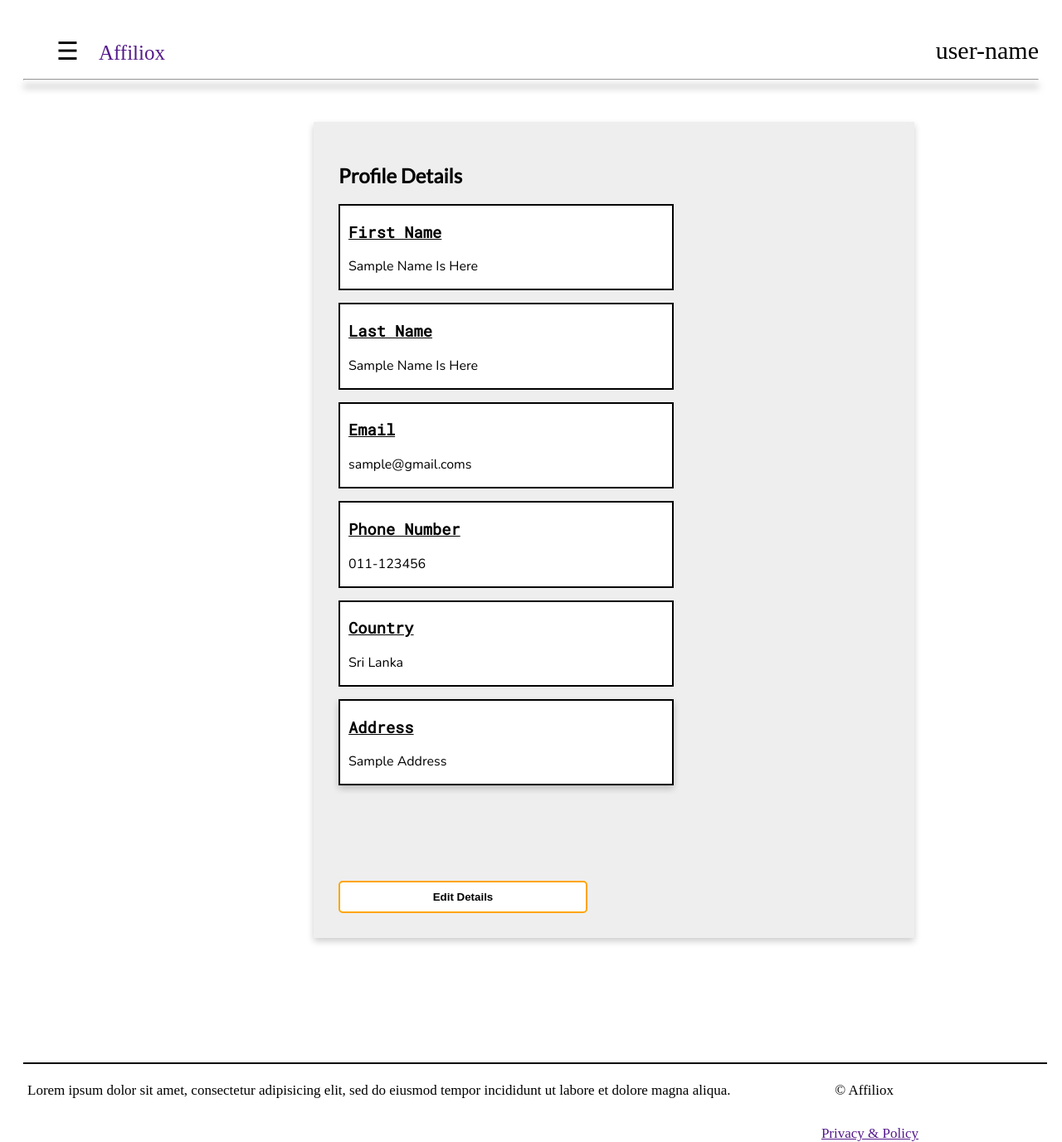
After one commit to devfer98/Affiliox, a PHP site: page /common-dashboard.html in a window 1280 px wide. The commit adds this page. Shown: the whole page at 83% size. Run offline with PHP 8.4, Linux system fonts and the light colour scheme; some libraries are stand-ins or nearby versions.

Commit message:
commit 1

```diff
--- /dev/null
+++ b/common-dashboard.html
@@ -0,0 +1,71 @@
+<!DOCTYPE html>
+<html>
+<head>
+	<title>Seller Dashboard</title>
+	<link rel="stylesheet" type="text/css" href="css/common-dashboard.css">
+	<link rel="stylesheet" href="https://cdnjs.cloudflare.com/ajax/libs/font-awesome/5.14.0/css/all.min.css" integrity="sha512-1PKOgIY59xJ8Co8+NE6FZ+LOAZKjy+KY8iq0G4B3CyeY6wYHN3yt9PW0XpSriVlkMXe40PTKnXrLnZ9+fkDaog==" crossorigin="anonymous"/>
+	<link href="https://fonts.googleapis.com/css2?family=Lato&family=Nunito&family=Roboto+Mono&display=swap" rel="stylesheet">
+	<script src="js/common-dashboard.js"></script>
+</head>
+<body>
+	<!-------------- Top-Navigation-Bar ---------------------->
+	<div id="main" class="navigation">
+		<ul>
+			<li onclick="openNav()">&#9776;</li>
+			<li><a href="">Affiliox</a></li></a>
+			<li style="float: right;">user-name</li>
+		</ul>
+		<hr>
+		<!-- inner part of the evry dashboard -->
+		<div class="inner-part">
+				<h2 style="font-family: 'Lato', sans-serif;">Profile Details</h2>
+			<div class="first-name">
+				<h3> First Name</h3>
+				<p>Sample Name Is Here</p>
+			</div>
+			<div class="last-name">
+				<h3> Last Name</h3>
+				<p>Sample Name Is Here</p>
+			</div>
+			<div class="email">
+				<h3>Email</h3>
+				<p>sample@gmail.coms</p>
+			</div>
+			<!-- <div class="change-details">
+				<img src="images/sample-logo.png">
+			</div> -->
+			<div class="phone-number">
+				<h3>Phone Number</h3>
+				<p>011-123456</p>
+			</div>
+			<div class="country">
+				<h3>Country</h3>
+				<p>Sri Lanka</p>
+			</div>
+			<div class="address">
+				<h3>Address</h3>
+				<p>Sample Address</p>
+			</div>
+		<button>Edit Details</button>
+		</div>
+		<div class="footer">
+  			<p style="float: left;">Lorem ipsum dolor sit amet, consectetur adipisicing elit, sed do eiusmod
+  			tempor incididunt ut labore et dolore magna aliqua.</p>
+  			<p style="float: right; margin-right: 180px;">© Affiliox</p>
+  			<a href="" style="float: right; margin-right: 150px; margin-top: 15px;">Privacy & Policy</a>
+		</div>	<!-- inner-part -->
+	</div>
+	<div id="mySidenav" class="sidenav">
+  		<a href="javascript:void(0)" class="closebtn" onclick="closeNav()">&times;</a>
+  		<a href="#">User profile<i class="far fa-user"></i></a>
+  		<a href="#">Mini Store<i class="fas fa-store"></i></a>
+  		<a href="#">Marker Place<i class="fab fa-shopify"></i></a>
+  		<a href="#">Statstics<i class="fas fa-chart-line"></i></i></a>
+  		<a href="#">Transactions<i class="fas fa-money-check-alt"></i></a>
+  		<a href="#">Feedback<i class="fas fa-phone-square"></i></i></a>
+  		<a href="#">Support<i class="fas fa-envelope-open-text"></i></a>
+	</div>
+	<span onclick="openNav()"></span>
+
+</body>
+</html>
--- /dev/null
+++ b/css/common-dashboard.css
@@ -0,0 +1,163 @@
+.clearfix {
+	  overflow: auto;
+}
+
+/*-------------------side navigation bar--------------------*/
+.navigation ul li {
+  list-style: none;
+  display: inline;
+  font-size: 30px;
+}
+
+.navigation ul li a {
+  margin-left: 20px;
+  text-decoration: none;
+  font-size: 25px;
+}
+.navigation hr {
+    box-shadow: 0 8px 8px 0 rgba(0, 0, 0, 0.5);
+}
+
+.sidenav {
+  height: 100%;
+  width: 0;
+  position: fixed;
+  z-index: 1;
+  top: 0;
+  left: 0;
+  background: #eee;
+  overflow-x: hidden;
+  padding-top: 60px;
+  transition: 0.5s;
+}
+
+.sidenav  a {
+  padding: 10px 10px 10px 32px;
+  text-decoration: none;
+  text-transform: uppercase;
+  font-size: 17px;
+  color: black;
+  display: block;
+  margin-bottom: 18px;
+  transition: 0.3s;
+}
+.sidenav a i {
+  margin-left: 10px;
+}
+
+.sidenav a:hover {
+  color: #eee;
+  background: lightblue;
+}
+
+.sidenav .closebtn {
+  position: absolute;
+  top: 0;
+  right: 25px;
+  font-size: 36px;
+  margin-left: 50px;
+  color: black;
+}
+
+#main {
+  transition: margin-left .5s;
+  padding: 20px;
+}
+
+/*-------------------Inner content-------------------*/
+*.inner-part h3 {
+  text-decoration: underline;
+  margin-left: 10px;
+  font-family: 'Roboto Mono', monospace;
+}
+*.inner-part p {
+    margin-left: 10px;
+    font-family: 'Nunito', sans-serif;
+}
+.inner-part  {
+  margin-top: 50px;
+  margin-left: 350px;
+  margin-right: 150px;
+  background: #eee;
+  padding: 30px;
+  box-shadow: 0 4px 8px 0 rgba(0, 0, 0, 0.2);
+}
+.first-name {
+  border: 2px solid black;
+  margin-bottom: 15px;
+  width: 400px;
+  background: white;
+}
+
+.last-name {
+  border: 2px solid black;
+  margin-bottom: 15px;
+  width: 400px;
+  background: white;
+}
+
+.email {
+  border: 2px solid black;
+  margin-bottom: 15px;
+  width: 400px;
+  background: white;
+}
+
+.change-details {
+  float: right;
+}
+
+.phone-number {
+  border: 2px solid black;
+  margin-bottom: 15px;
+  width: 400px;
+  background: white;
+}
+
+.country {
+  border: 2px solid black;
+  margin-bottom: 15px;
+  width: 400px;
+  background: white;
+}
+
+.address {
+  border: 2px solid black;
+  margin-bottom: 15px;
+  width: 400px;
+  box-shadow: 0 4px 8px 0 rgba(0, 0, 0, 0.2);
+  background: white;
+
+}
+.inner-part button {
+  font-weight: bold;
+  padding: 10px;
+  width: 300px;
+  margin: 0;
+  background: white;
+  border-radius: 5px;
+  border-style: none;
+  border: 2px solid orange;
+  margin-top: 100px;
+  /*opacity: 0.6;*/
+  transition: 0.3s;
+
+}
+.inner-part button:hover {
+  background: orange;
+  opacity: 1;
+}
+/*--------------------footer-tag--------------------*/
+.footer {
+  padding: 5px;
+  margin-top: 150px;
+  width: 100%;
+  border-top: 2px solid black;
+  color: black;
+  font-size: 17px;
+
+}
+
+.footer p  {
+  display: inline;
+}
--- /dev/null
+++ b/js/common-dashboard.js
@@ -0,0 +1,10 @@
+// ----------------side navigarion------------------------
+function openNav() {
+  document.getElementById("mySidenav").style.width = "250px";
+  document.getElementById("main").style.marginLeft = "250px";
+}
+
+function closeNav() {
+  document.getElementById("mySidenav").style.width = "0";
+  document.getElementById("main").style.marginLeft = "0";
+}
```
Also changed, not shown: css/index-css.css (+16 -30 lines), index.html (+11 -9 lines), js/index-script.js (added, +31 -0 lines), js/script.js (deleted, +0 -31 lines), README.md (deleted), 1 other file.
